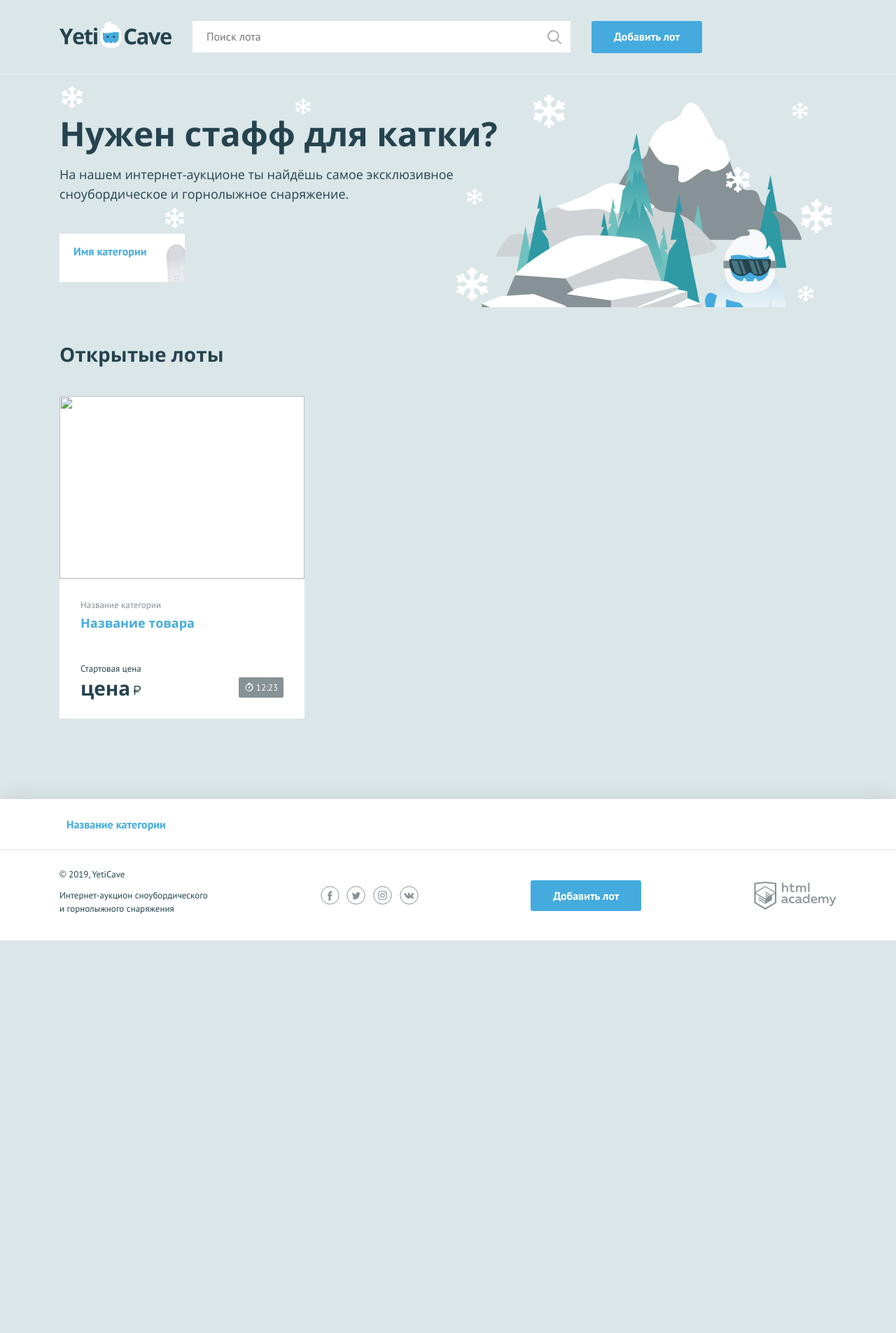
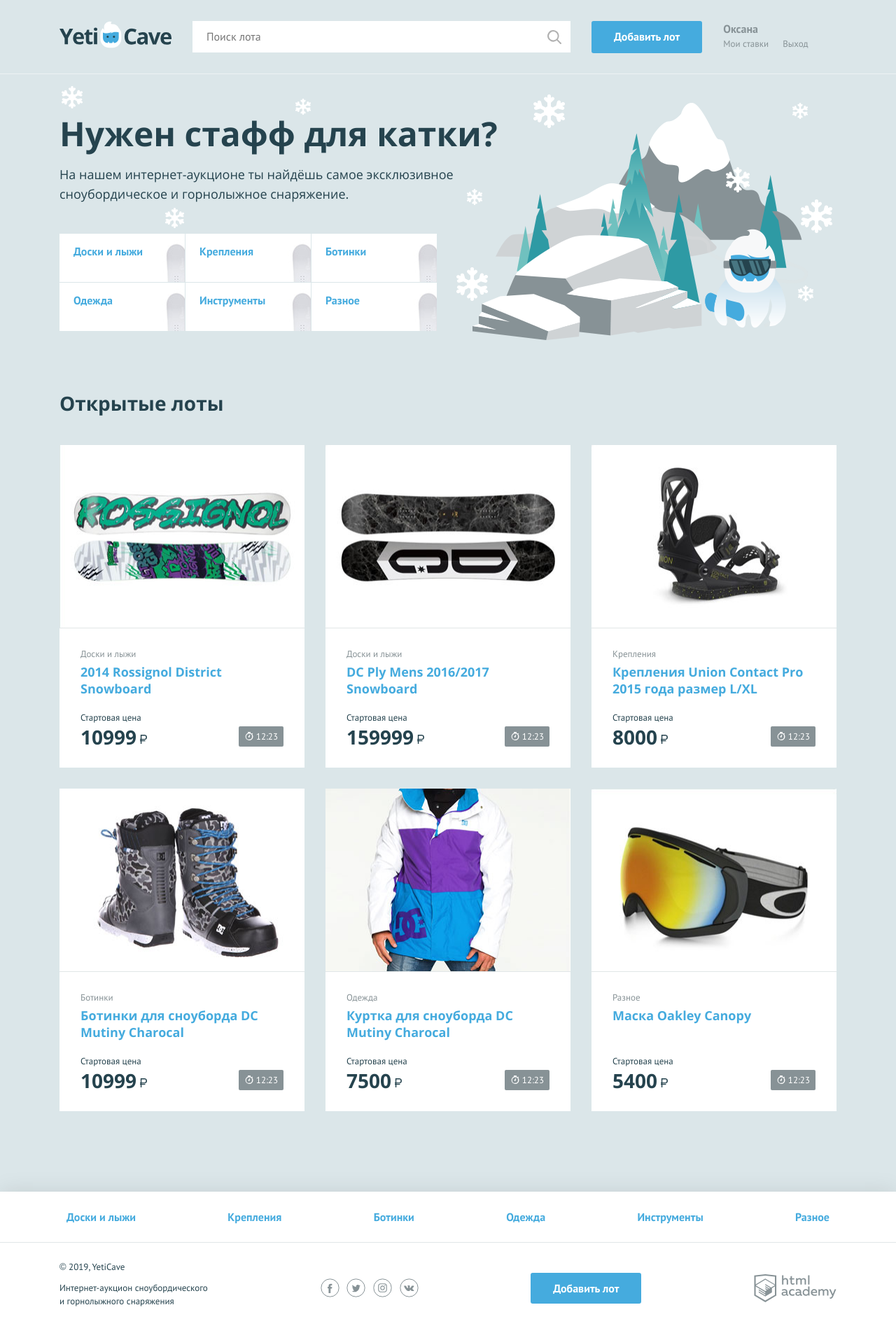
Before and after one commit to okravchenko1/770865-yeticave-9, a PHP site: page / in a window 1280 px wide. Shown: the whole page at 70% size. Before the commit the page ends 1344 px from the top, so only its background shows below. Run offline with PHP 8.4, Linux system fonts and the light colour scheme.

Commit message:
Добавление категорий товаров и списка товаров.

```diff
--- a/index.php
+++ b/index.php
@@ -1,8 +1,47 @@
 <?php
 $is_auth = rand(0, 1);
 
-$user_name = ''; // укажите здесь ваше имя
+$user_name = 'Оксана'; // укажите здесь ваше имя
+$categories = ["Доски и лыжи", "Крепления", "Ботинки", "Одежда", "Инструменты", "Разное"];
+$products = [
+    [
+        'name' => '2014 Rossignol District Snowboard',
+        'cat' => 'Доски и лыжи',
+        'price' => '10999',
+        'url' => 'img/lot-1.jpg'
+    ],
+    [
+        'name' => 'DC Ply Mens 2016/2017 Snowboard',
+        'cat' => 'Доски и лыжи',
+        'price' => '159999',
+        'url' => 'img/lot-2.jpg'
+    ],
+    [
+        'name' => 'Крепления Union Contact Pro 2015 года размер L/XL',
+        'cat' => 'Крепления',
+        'price' => '8000',
+        'url' => 'img/lot-3.jpg'
+    ],
+    [
+        'name' => 'Ботинки для сноуборда DC Mutiny Charocal',
+        'cat' => 'Ботинки',
+        'price' => '10999',
+        'url' => 'img/lot-4.jpg'
+    ],
+    [
+        'name' => 'Куртка для сноуборда DC Mutiny Charocal',
+        'cat' => 'Одежда',
+        'price' => '7500',
+        'url' => 'img/lot-5.jpg'
+    ],
+    [
+        'name' => 'Маска Oakley Canopy',
+        'cat' => 'Разное',
+        'price' => '5400',
+        'url' => 'img/lot-6.jpg'
+    ]];
 ?>
+
 <!DOCTYPE html>
 <html lang="ru">
 <head>
@@ -13,7 +52,6 @@
 </head>
 <body>
 <div class="page-wrapper">
-
 <header class="main-header">
     <div class="main-header__container container">
         <h1 class="visually-hidden">YetiCave</h1>
@@ -27,22 +65,42 @@
         <a class="main-header__add-lot button" href="pages/add-lot.html">Добавить лот</a>
 
         <nav class="user-menu">
-
-        <!-- здесь должен быть PHP код для показа меню и данных пользователя -->
-
+        <?php if ($is_auth == 1): ?>
+          <div class="user-menu__logged">
+            <p><?= $user_name ?></p>
+            <a class="user-menu__bets" href="pages/my-bets.html">Мои ставки</a>
+            <a class="user-menu__logout" href="#">Выход</a>
+          </div>
+            <?php else: ?>
+              <ul class="user-menu__list">
+                <li class="user-menu__item">
+                  <a href="#">Регистрация</a>
+                </li>
+                <li class="user-menu__item">
+                  <a href="#">Вход</a>
+                </li>
+              </ul>
+            <?php endif; ?>
         </nav>
     </div>
 </header>
-
 <main class="container">
     <section class="promo">
         <h2 class="promo__title">Нужен стафф для катки?</h2>
         <p class="promo__text">На нашем интернет-аукционе ты найдёшь самое эксклюзивное сноубордическое и горнолыжное снаряжение.</p>
         <ul class="promo__list">
             <!--заполните этот список из массива категорий-->
+            <!--li class="promo__item promo__item--boards">
+                <a class="promo__link" href="pages/all-lots.html">Имя категории</a>
+            </li-->
+            <?php if (isset ($categories) && is_array($categories)) { ?>
+                <?php foreach ($categories as $val) {
+                    ?>
                     <li class="promo__item promo__item--boards">
-                <a class="promo__link" href="pages/all-lots.html">Имя категории</a>
+                        <a class="promo__link" href="pages/all-lots.html"><?= $val; ?></a>
                     </li>
+                <?php };
+            } ?>
         </ul>
     </section>
     <section class="lots">
@@ -50,18 +108,21 @@
             <h2>Открытые лоты</h2>
         </div>
         <ul class="lots__list">
-            <!--заполните этот список из массива с товарами-->
+            <?php if (isset($products) && is_array($products)) { ?>
+                <?php foreach ($products as $key => $item) { ?>
+                    <?php if (isset($item['name'], $item['cat'], $item['price'], $item['url'])) { ?>
                         <li class="lots__item lot">
                             <div class="lot__image">
-                    <img src="" width="350" height="260" alt="">
+                                <img src="<?= $item['url']; ?>" width="350" height="260" alt="<?= $item['name']; ?>">
                             </div>
                             <div class="lot__info">
-                    <span class="lot__category">Название категории</span>
-                    <h3 class="lot__title"><a class="text-link" href="pages/lot.html">Название товара</a></h3>
+                                <span class="lot__category"><?= $item['cat']; ?></span>
+                                <h3 class="lot__title"><a class="text-link" href="lot.html"><?= $item['name']; ?></a>
+                                </h3>
                                 <div class="lot__state">
                                     <div class="lot__rate">
                                         <span class="lot__amount">Стартовая цена</span>
-                            <span class="lot__cost">цена<b class="rub">р</b></span>
+                                        <span class="lot__cost"><?= $item['price']; ?><b class="rub">р</b></span>
                                     </div>
                                     <div class="lot__timer timer">
                                         12:23
@@ -69,6 +130,10 @@
                                 </div>
                             </div>
                         </li>
+
+                    <?php };
+                };
+            } ?>
         </ul>
     </section>
 </main>
@@ -77,10 +142,14 @@
 <footer class="main-footer">
     <nav class="nav">
         <ul class="nav__list container">
-            <!--заполните этот список из массива категорий-->
+            <?php if (isset ($categories) && is_array($categories)) { ?>
+                <?php foreach ($categories as $val) {
+                    ?>
                     <li class="nav__item">
-                <a href="pages/all-lots.html">Название категории</a>
+                        <a href="all-lots.html"><?= $val; ?></a>
                     </li>
+                <?php };
+            } ?>
         </ul>
     </nav>
     <div class="main-footer__bottom container">
```
Also changed, not shown: Readme.md. Lines whose indentation alone changed are shown as unchanged.
